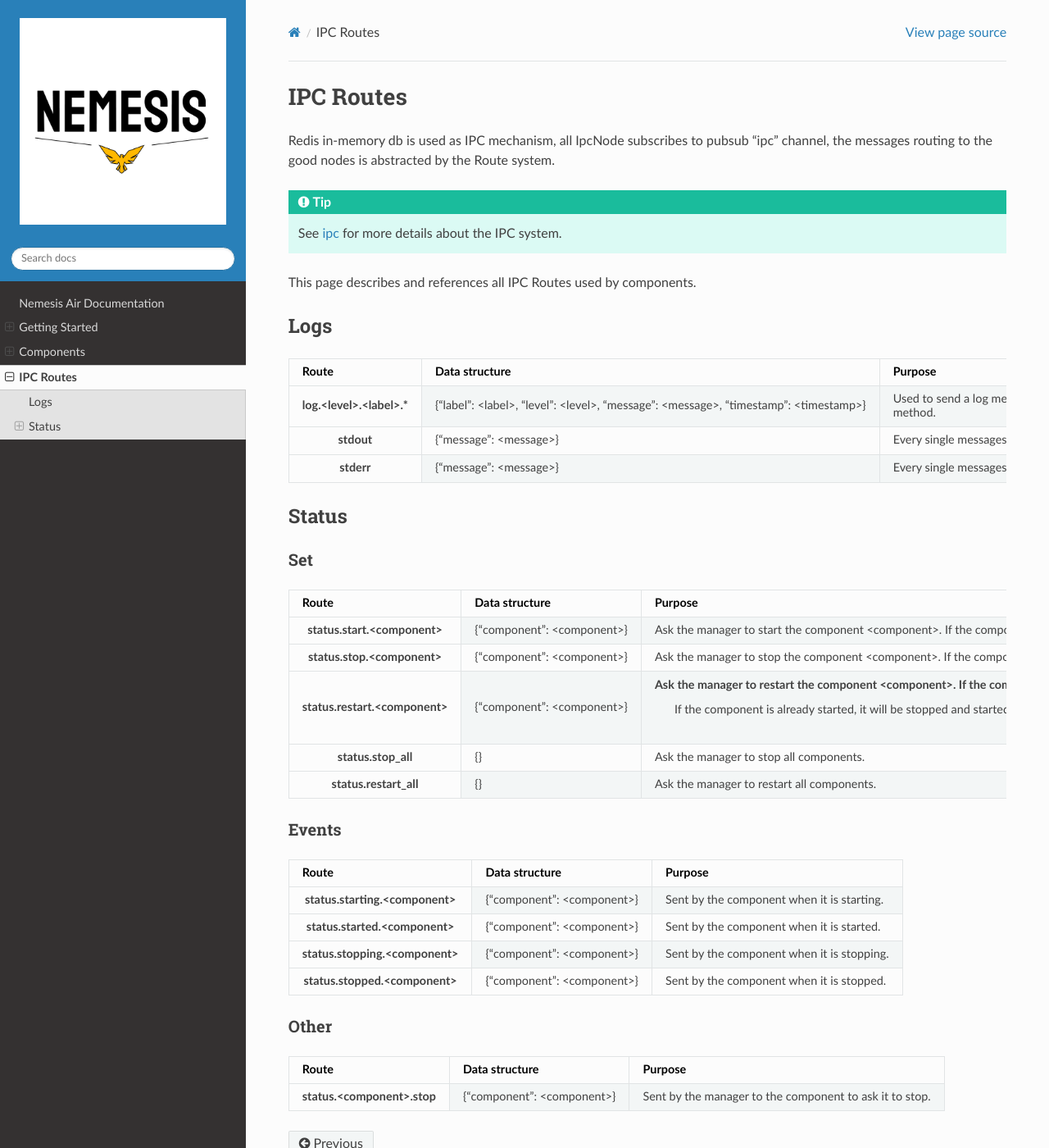
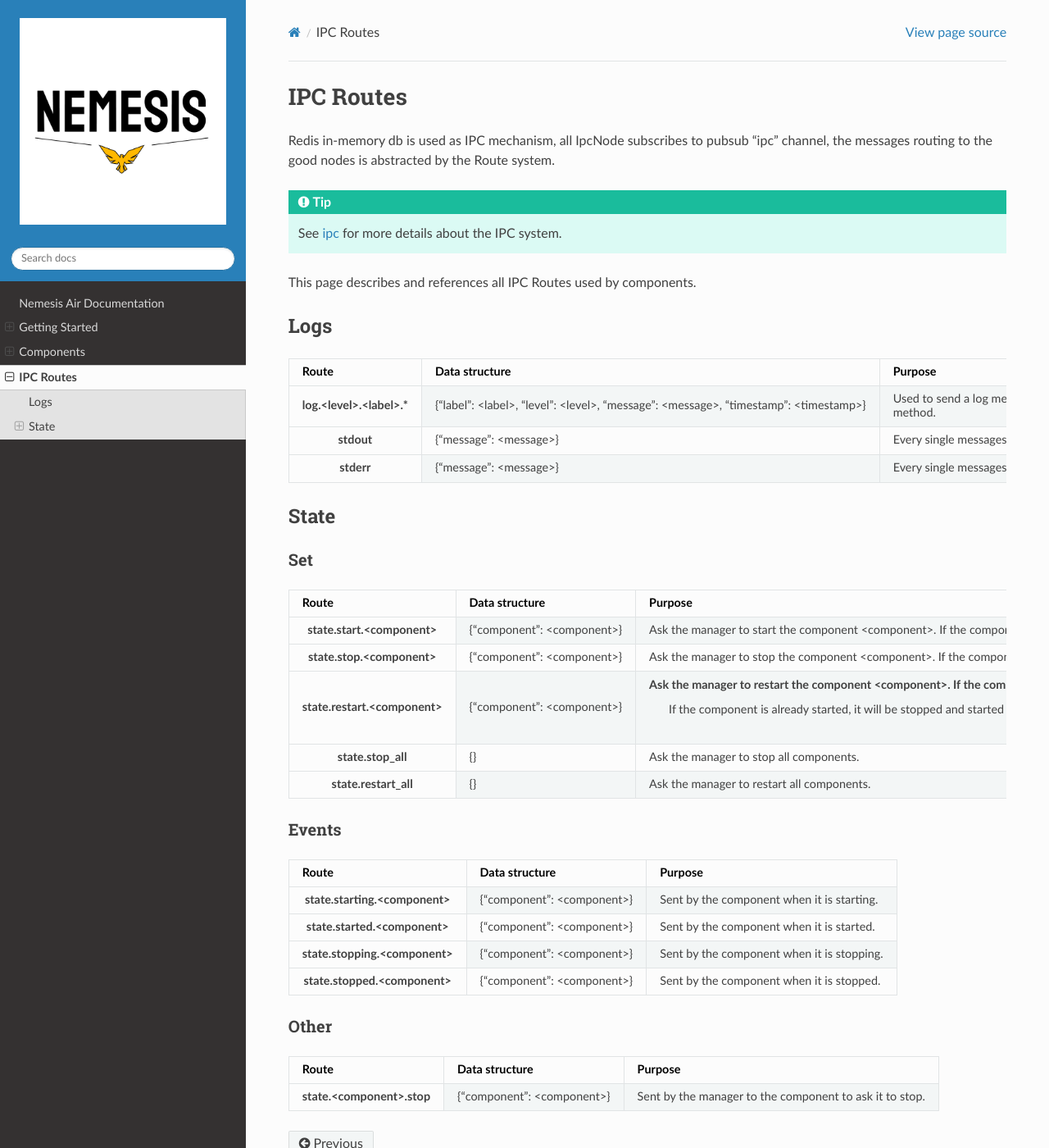
Before and after one commit to NemesisDrone/Air, a Sphinx documentation site: the page built from docs/source/docs/ipc_routes.rst, in a window 1280 px wide and 1400 px high. Shown: the whole window at 82% size. Built offline with Sphinx 7.4.7 and the Read the Docs theme 2.0.0, drawn with Linux system fonts in a browser that asks for light colours.

Commit message:
refactor: change status term to state

```diff
--- a/docs/source/docs/ipc_routes.rst
+++ b/docs/source/docs/ipc_routes.rst
@@ -35,7 +35,7 @@ Logs
       - Every single messages sent to the terminal (stderr) is sent to this route.
         This route is used by the :meth:`src.nemesis_utilities.utilities.ipc._StdOverrider` class.
 
-Status
+State
 ------
 
 Set
@@ -49,24 +49,24 @@ Set
       - Data structure
       - Purpose
 
-    * - status.start.<component>
+    * - state.start.<component>
       - {"component": <component>}
       - Ask the manager to start the component <component>. If the component is already started, nothing happens.
 
-    * - status.stop.<component>
+    * - state.stop.<component>
       - {"component": <component>}
       - Ask the manager to stop the component <component>. If the component is already stopped, nothing happens.
 
-    * - status.restart.<component>
+    * - state.restart.<component>
       - {"component": <component>}
       - Ask the manager to restart the component <component>. If the component is already stopped, it will be started.
           If the component is already started, it will be stopped and started again.
 
-    * - status.stop_all
+    * - state.stop_all
       - {}
       - Ask the manager to stop all components.
 
-    * - status.restart_all
+    * - state.restart_all
       - {}
       - Ask the manager to restart all components.
 
@@ -81,19 +81,19 @@ Events
       - Data structure
       - Purpose
 
-    * - status.starting.<component>
+    * - state.starting.<component>
       - {"component": <component>}
       - Sent by the component when it is starting.
 
-    * - status.started.<component>
+    * - state.started.<component>
       - {"component": <component>}
       - Sent by the component when it is started.
 
-    * - status.stopping.<component>
+    * - state.stopping.<component>
       - {"component": <component>}
       - Sent by the component when it is stopping.
 
-    * - status.stopped.<component>
+    * - state.stopped.<component>
       - {"component": <component>}
       - Sent by the component when it is stopped.
 
@@ -108,6 +108,6 @@ Other
       - Data structure
       - Purpose
 
-    * - status.<component>.stop
+    * - state.<component>.stop
       - {"component": <component>}
       - Sent by the manager to the component to ask it to stop.
```
Also changed, not shown: 11 other files.
